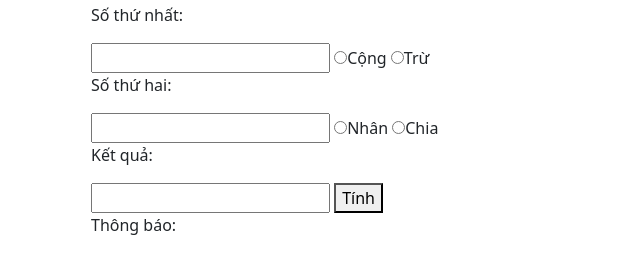
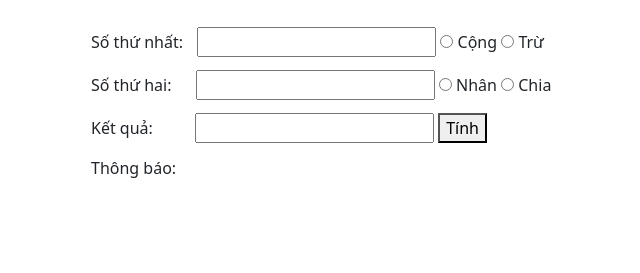
Before and after one commit to kimnamlhn/simple-calculator, a plain HTML site: page index.html in a window 1280 px wide. Shown: the part 53-326 px from the top of the page, without its empty margins (371-1011 px from the left). Drawn offline with nearby package versions, Linux system fonts and the light colour scheme.

Commit message:
style css

```diff
--- a/css/styles.css
+++ b/css/styles.css
@@ -0,0 +1,18 @@
+
+/* pharagraph */
+p{
+    display: inline-block;
+}
+
+
+#p-number1{
+	margin-right:10px;
+}
+
+#p-number2{
+	margin-right:20px;
+}
+
+#p-result{
+	margin-right:38px;
+}
--- a/index.html
+++ b/index.html
@@ -7,37 +7,39 @@
     <title>Simple Calculator</title>
     <!-- Link bootstrap css -->
     <link href="https://cdn.jsdelivr.net/npm/bootstrap@5.1.3/dist/css/bootstrap.min.css" rel="stylesheet" integrity="sha384-1BmE4kWBq78iYhFldvKuhfTAU6auU8tT94WrHftjDbrCEXSU1oBoqyl2QvZ6jIW3" crossorigin="anonymous">
+	<!-- Link custom css -->
+	<link rel="stylesheet" href="./css/styles.css">
 </head>
 <body>
 	<div class="container">
 		<div class="row">
 			<div class="col-sm-4"></div>
-			<div class="col-sm-8">
+			<div class="col-sm-8 mb-4">
 				<h1>Bé tập tính</h1>
 			</div>
 		</div>
 		<div class="row" >
 			<div class="col-sm-4"></div>
 			<div class="col-sm-8">
-				<p class="number1">Số thứ nhất:</p>
+				<p id="p-number1">Số thứ nhất:</p>
 				<input type="text" id="number1">
-				<input type="radio" name="calc" value="addition">Cộng
-				<input type="radio" name="calc" value="subtraction">Trừ
+				<input type="radio" name="calc" value="addition"> Cộng
+				<input type="radio" name="calc" value="subtraction"> Trừ
 			</div>
 		</div>
 		<div class="row">
 			<div class="col-sm-4"></div>
 			<div class="col-sm-8">
-				<p class="SoThu2">Số thứ hai:</p>
+				<p id="p-number2">Số thứ hai:</p>
 				<input type="text" id="number2">
-				<input type="radio" name="calc" value="multiplication">Nhân
-				<input type="radio" name="calc" value="divison">Chia
+				<input type="radio" name="calc" value="multiplication"> Nhân
+				<input type="radio" name="calc" value="divison"> Chia
 			</div>
 		</div>
 		<div class="row">
 			<div class="col-sm-4"></div>
 			<div class="col-sm-8">
-				<p class="result">Kết quả:</p>
+				<p id="p-result">Kết quả:</p>
 				<input type="text" id="result">
 				<button>Tính</button>
 			</div>
@@ -46,7 +48,7 @@
 			<div class="col-sm-4"></div>
 			<div class="col-sm-8">
 				<p>Thông báo:</p>
-				<p></p>
+				<p id="notification"></p>
 			</div>
 		</div>
 	</div>
```
